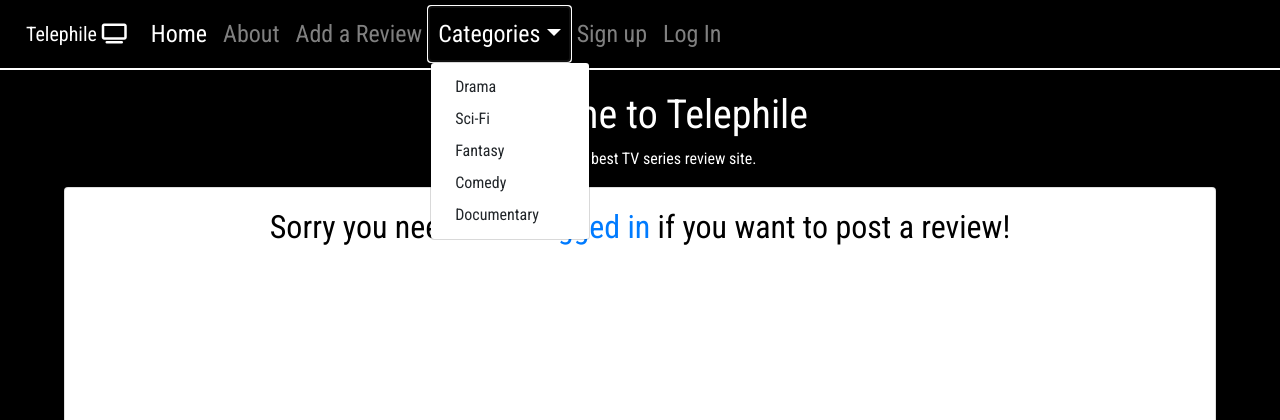
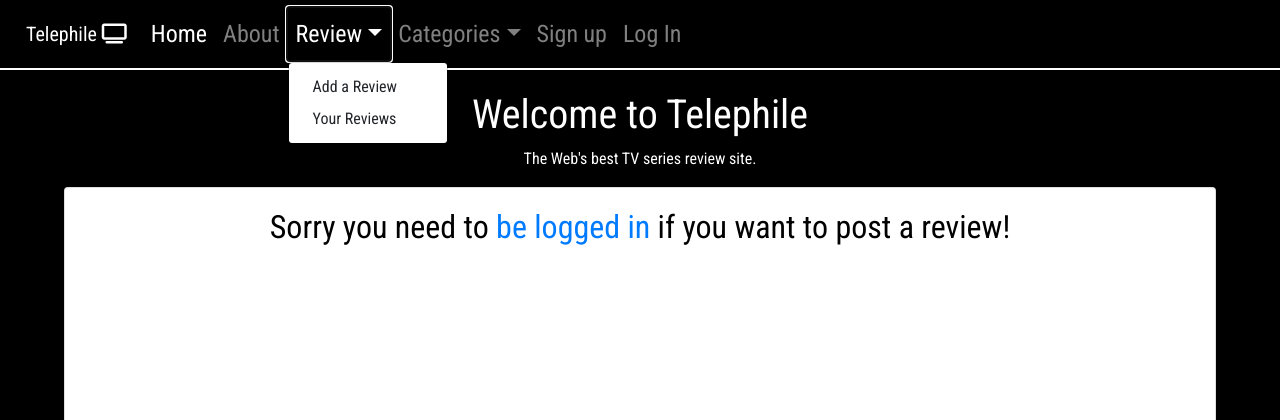
Before and after one commit to Mcdaid101/telephile, a Django app: page /add_post in a window 1280 px wide, after a click on "Review". Shown: the top 420 px of the page. Run offline with Django 3.2, Linux system fonts and the light colour scheme; some libraries are stand-ins or nearby versions.

Commit message:
added a pag which displays the posts that the user has written

```diff
--- a/blog/urls.py
+++ b/blog/urls.py
@@ -1,5 +1,5 @@
 from . import views
-from .views import AddPostView
+from .views import AddPostView, yourReviews
 from django.urls import path
 
 urlpatterns = [
@@ -13,4 +13,5 @@ urlpatterns = [
     path('comedy', views.comedy, name='comedy'),
     path('documentary', views.documentary, name='documentary'),
     path('add_post', AddPostView.as_view(), name='add_post'),
+    path('yourReviews', views.yourReviews, name='your_reviews'),
 ]
--- a/blog/views.py
+++ b/blog/views.py
@@ -152,3 +152,9 @@ This renders the documentary category page with any posts within that category
 def documentary(request):
     view = Post.objects.filter(category=5, status=1).values()
     return render(request, 'scifi.html', {'view': view})
+
+
+def yourReviews(request):
+    user = request.user
+    view = Post.objects.filter(author=user, status=1).values()
+    return render(request, 'scifi.html', {'view': view})
--- a/templates/base.html
+++ b/templates/base.html
@@ -31,8 +31,12 @@
           <li class="nav-item">
             <a class="nav-link" href="{% url 'about' %}">About</a>
           </li>
-          <li class="nav-item">
-            <a class="nav-link" href="{% url 'add_post' %}">Add a Review</a>
+          <li class="nav-item dropdown">
+            <a class="nav-link dropdown-toggle" href="#" id="navbarDropdownMenuLink" data-toggle="dropdown" aria-haspopup="true" aria-expanded="false">Review</a>
+            <div class="dropdown-menu" aria-labelledby="navbarDropdownMenuLink">
+              <a class="dropdown-item" href="{% url 'add_post' %}">Add a Review</a>
+              <a class="dropdown-item" href="{% url 'your_reviews' %}">Your Reviews</a>
+            </div>
           </li>
           <li class="nav-item dropdown">
             <a class="nav-link dropdown-toggle" href="#" id="navbarDropdownMenuLink" data-toggle="dropdown" aria-haspopup="true" aria-expanded="false">Categories</a>
```
Also changed, not shown: templates/your_reviews.html (added, +35 -0 lines).
